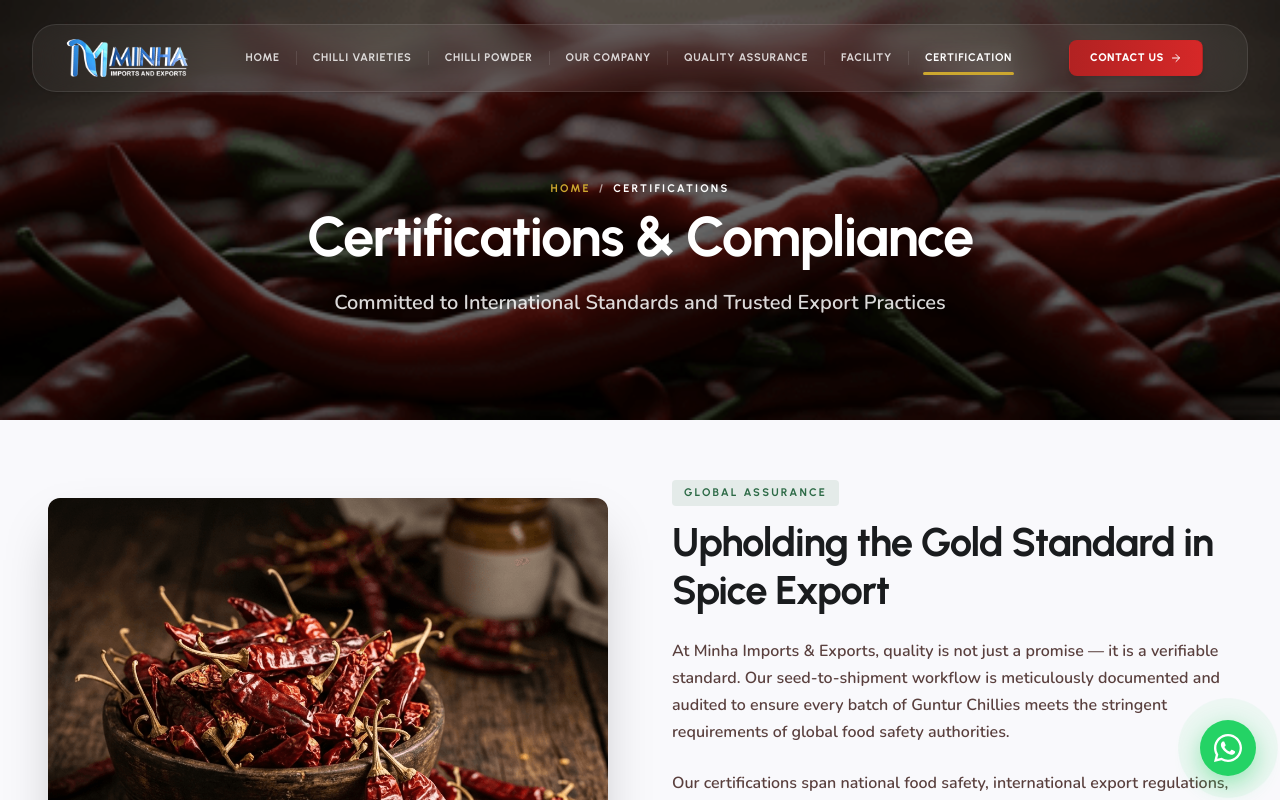
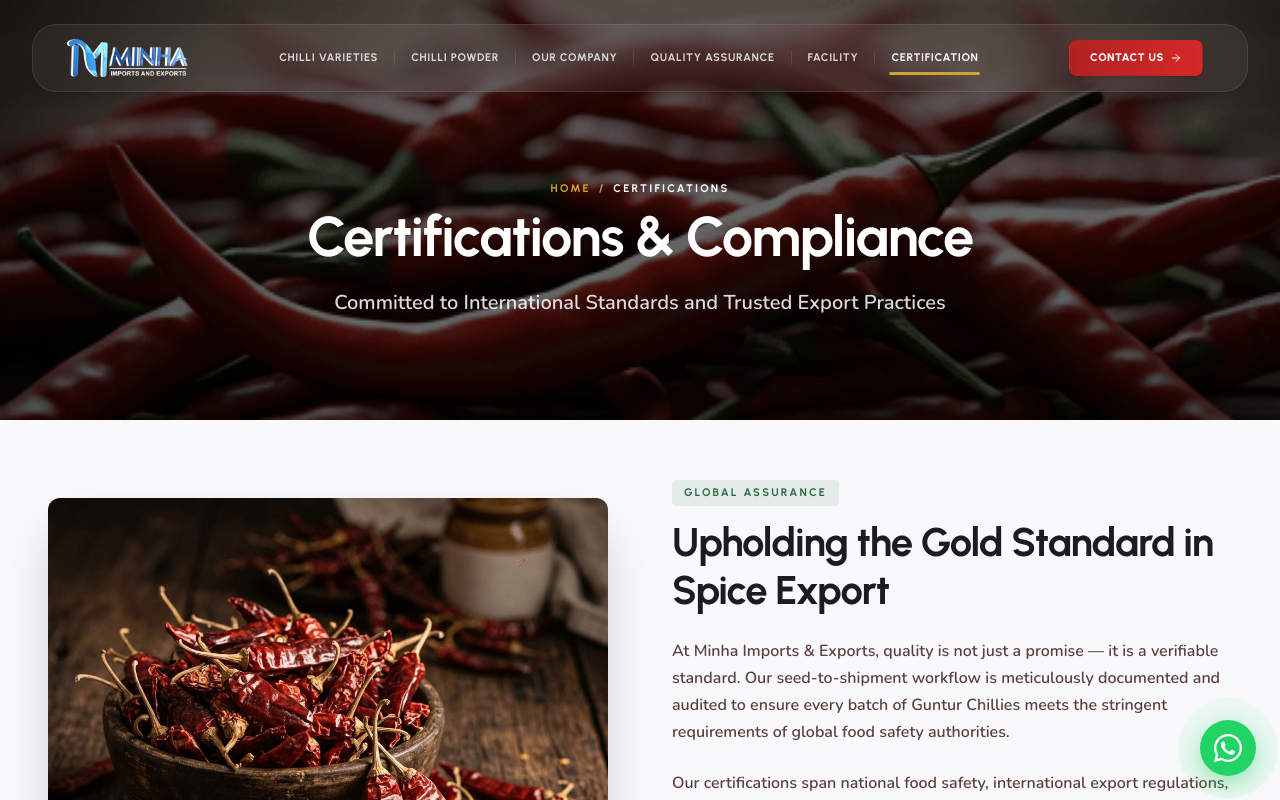
Before and after one commit to ShravyaVenishetty-Manuen/Minha_Imports_and_Exports, a React (Vite) app: page /certifications in a window 1280 px wide. Shown: the top 800 px of the page. Built offline with nearby package versions, Linux system fonts and the light colour scheme; a web font is replaced by a local one.

Commit message:
Remove home from navbar

```diff
--- a/src/components/layout/Navbar.jsx
+++ b/src/components/layout/Navbar.jsx
@@ -66,7 +66,6 @@ const Navbar = () => {
   }, [isOpen]);
 
   const navLinks = [
-    { name: 'HOME', path: '/' },
     { name: 'CHILLI VARIETIES', path: '/varieties' },
     { name: 'CHILLI POWDER', path: '/powder' },
     { name: 'OUR COMPANY', path: '/about' },
```
